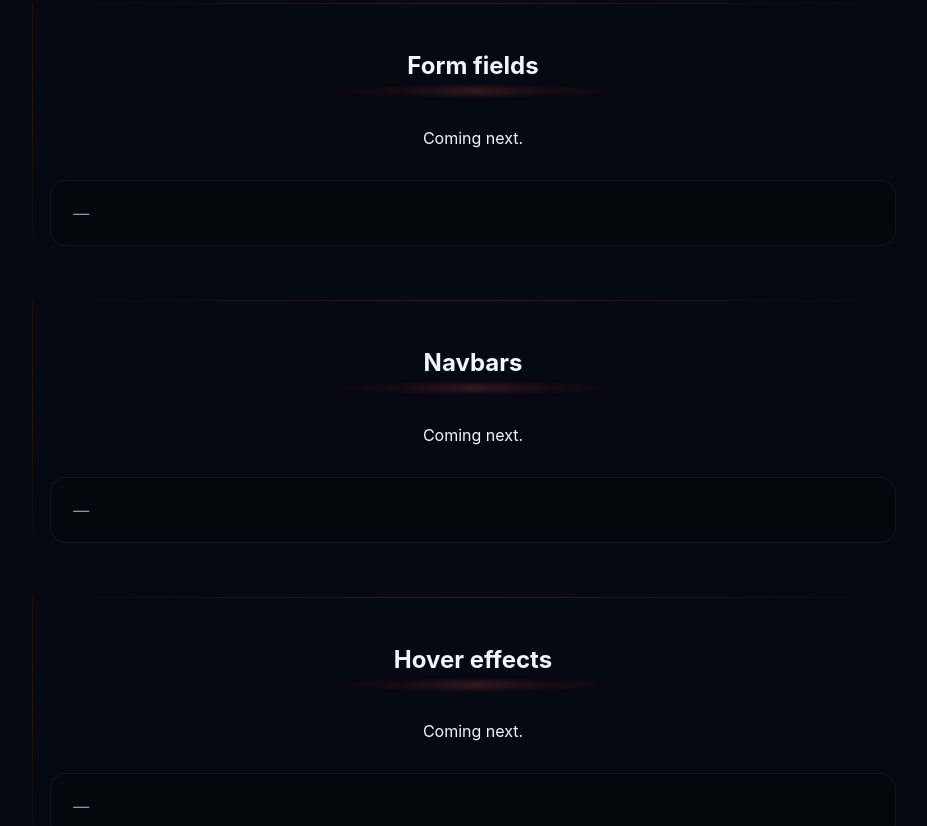
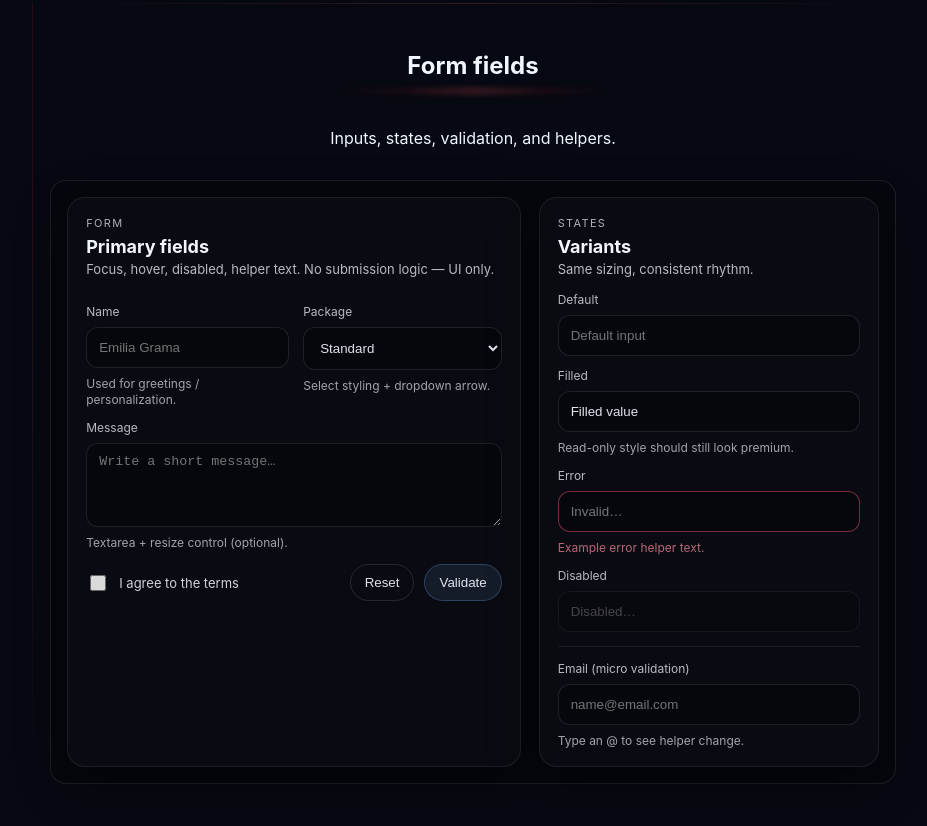
Before and after one commit to emiliagrama/emilia-grama-site, a React (Vite) app: page /components in a window 1280 px wide. Shown: the part 1540-2366 px from the top of the page, without its empty margins (315-1242 px from the left). Built offline with nearby package versions, Linux system fonts and the light colour scheme.

Commit message:
Add Form fields section to component library

```diff
--- /dev/null
+++ b/src/components/Form.jsx
@@ -0,0 +1,182 @@
+// src/components/Form.jsx
+import React, { useState } from "react";
+import "../styles/forms.css";
+
+export default function Form() {
+  const [email, setEmail] = useState("");
+  const [state, setState] = useState({
+    name: "",
+    message: "",
+    plan: "Standard",
+    agree: false,
+    disabled: false,
+    error: "",
+  });
+
+  const showError = (msg) => setState((s) => ({ ...s, error: msg }));
+
+  return (
+    <div className="formLib">
+      <div className="formLibGrid">
+        {/* Left: normal fields */}
+        <div className="formLibPanel">
+          <div className="formLibHeader">
+            <div className="formLibKicker">FORM</div>
+            <h3 className="formLibTitle">Primary fields</h3>
+            <p className="formLibSub">
+              Focus, hover, disabled, helper text. No submission logic — UI only.
+            </p>
+          </div>
+
+          <div className="formLibRow2">
+            <div className="formLibField">
+              <label className="formLibLabel" htmlFor="name">
+                Name
+              </label>
+              <input
+                id="name"
+                className="formLibInput"
+                type="text"
+                placeholder="Emilia Grama"
+                value={state.name}
+                onChange={(e) =>
+                  setState((s) => ({ ...s, name: e.target.value, error: "" }))
+                }
+              />
+              <div className="formLibHelp">Used for greetings / personalization.</div>
+            </div>
+
+            <div className="formLibField">
+              <label className="formLibLabel" htmlFor="plan">
+                Package
+              </label>
+              <select
+                id="plan"
+                className="formLibSelect"
+                value={state.plan}
+                onChange={(e) =>
+                  setState((s) => ({ ...s, plan: e.target.value, error: "" }))
+                }
+              >
+                <option>Standard</option>
+                <option>Premium</option>
+                <option>Enterprise</option>
+              </select>
+              <div className="formLibHelp">Select styling + dropdown arrow.</div>
+            </div>
+          </div>
+
+          <div className="formLibField">
+            <label className="formLibLabel" htmlFor="message">
+              Message
+            </label>
+            <textarea
+              id="message"
+              className="formLibTextarea"
+              placeholder="Write a short message…"
+              value={state.message}
+              onChange={(e) =>
+                setState((s) => ({ ...s, message: e.target.value, error: "" }))
+              }
+              rows={4}
+            />
+            <div className="formLibHelp">Textarea + resize control (optional).</div>
+          </div>
+
+          <div className="formLibRow">
+            <label className="formLibCheck">
+              <input
+                type="checkbox"
+                checked={state.agree}
+                onChange={(e) =>
+                  setState((s) => ({ ...s, agree: e.target.checked, error: "" }))
+                }
+              />
+              <span>I agree to the terms</span>
+            </label>
+
+            <div className="formLibActions">
+              <button
+                type="button"
+                className="formLibBtn formLibBtn--ghost"
+                onClick={() =>
+                  setState((s) => ({
+                    ...s,
+                    name: "",
+                    message: "",
+                    plan: "Standard",
+                    agree: false,
+                    error: "",
+                  }))
+                }
+              >
+                Reset
+              </button>
+
+              <button
+                type="button"
+                className="formLibBtn formLibBtn--primary"
+                onClick={() => {
+                  if (!state.name.trim()) return showError("Name is required.");
+                  if (!state.agree) return showError("Please accept the terms.");
+                  showError("");
+                }}
+              >
+                Validate
+              </button>
+            </div>
+          </div>
+
+          {state.error ? <div className="formLibError">{state.error}</div> : null}
+        </div>
+
+        {/* Right: “states” showcase */}
+        <div className="formLibPanel formLibPanel--states">
+          <div className="formLibHeader">
+            <div className="formLibKicker">STATES</div>
+            <h3 className="formLibTitle">Variants</h3>
+            <p className="formLibSub">Same sizing, consistent rhythm.</p>
+          </div>
+
+          <div className="formLibField">
+            <label className="formLibLabel">Default</label>
+            <input className="formLibInput" placeholder="Default input" />
+          </div>
+
+          <div className="formLibField">
+            <label className="formLibLabel">Filled</label>
+            <input className="formLibInput" value="Filled value" readOnly />
+            <div className="formLibHelp">Read-only style should still look premium.</div>
+          </div>
+
+          <div className="formLibField">
+            <label className="formLibLabel">Error</label>
+            <input className="formLibInput formLibInput--error" placeholder="Invalid…" />
+            <div className="formLibHelp formLibHelp--error">Example error helper text.</div>
+          </div>
+
+          <div className="formLibField">
+            <label className="formLibLabel">Disabled</label>
+            <input className="formLibInput" placeholder="Disabled…" disabled />
+          </div>
+
+          <div className="formLibDivider" />
+
+          <div className="formLibField">
+            <label className="formLibLabel">Email (micro validation)</label>
+            <input
+              className="formLibInput"
+              type="email"
+              placeholder="name@email.com"
+              value={email}
+              onChange={(e) => setEmail(e.target.value)}
+            />
+            <div className="formLibHelp">
+              {email.includes("@") ? "Looks valid." : "Type an @ to see helper change."}
+            </div>
+          </div>
+        </div>
+      </div>
+    </div>
+  );
+}
--- a/src/index.css
+++ b/src/index.css
@@ -4,3 +4,4 @@
 @import "./styles/homepage.css";
 @import "./styles/components,button.css";
 @import "./styles/cards.css";
+@import "./styles/forms.css"
--- a/src/pages/Components.jsx
+++ b/src/pages/Components.jsx
@@ -1,5 +1,7 @@
 import Button from "../components/Button";
 import Card from "../components/Card";
+import Form from "../components/Form";
+
 
 const SECTIONS = [
   { id: "buttons", label: "Buttons" },
@@ -153,7 +155,20 @@ export default function Components() {
               </div>
             </div>
           </div>
-          <div className="libSection" id="forms"><header className="libSection__header"><h2>Form fields<span className="libPulse" aria-hidden="true" /> </h2><p>Coming next.</p></header><div className="libPanel libPanel--placeholder">—</div></div>
+
+          <div className="libSection" id="forms">
+            <header className="libSection__header">
+              <h2>
+                Form fields
+                <span className="libPulse" aria-hidden="true" />
+              </h2>
+              <p>Inputs, states, validation, and helpers.</p>
+            </header>
+
+            <div className="libPanel">
+              <Form />
+            </div>
+          </div>
           <div className="libSection" id="nav"><header className="libSection__header"><h2>Navbars <span className="libPulse" aria-hidden="true" /></h2><p>Coming next.</p></header><div className="libPanel libPanel--placeholder">—</div></div>
           <div className="libSection" id="hover"><header className="libSection__header"><h2>Hover effects <span className="libPulse" aria-hidden="true" /> </h2><p>Coming next.</p></header><div className="libPanel libPanel--placeholder">—</div></div>
           <div className="libSection" id="animations"><header className="libSection__header"><h2>Animations <span className="libPulse" aria-hidden="true" /></h2><p>Coming next.</p></header><div className="libPanel libPanel--placeholder">—</div></div>
--- a/src/styles/cards.css
+++ b/src/styles/cards.css
@@ -4,7 +4,7 @@
 
 .cardsGrid {
   display: grid;
-  gap: 16px;
+  gap: 24px;
   grid-template-columns: repeat(12, 1fr);
 }
 
@@ -275,15 +275,15 @@ button.card__cta{
 }
 
 /* MEDIA CARD */
-.card--media_img .card__content, .card--media .card__content{
-  padding-top: 160px;
-}
-
 .cardMedia {
   position: absolute;
   inset: 0;
   overflow: hidden;
   z-index: 0;
+}
+
+.card--media_img .card__content, .card--media .card__content{
+  padding-top: 160px;
 }
 
 .cardMedia_img {
--- /dev/null
+++ b/src/styles/forms.css
@@ -0,0 +1,101 @@
+.formLib {
+  width: 100%;
+}
+
+.formLibGrid {
+  display: grid;
+  grid-template-columns: 1.2fr 0.9fr;
+  gap: 18px;
+}
+
+@media (max-width: 980px) {
+  .formLibGrid {
+    grid-template-columns: 1fr;
+  }
+}
+
+.formLibPanel {
+  border-radius: 18px;
+  border: 1px solid rgba(255,255,255,.08);
+  background: rgba(255,255,255,.02);
+  padding: 18px;
+  box-shadow: 0 14px 50px rgba(0,0,0,.45);
+}
+
+.formLibHeader { margin-bottom: 14px; }
+.formLibKicker { font-size: 11px; letter-spacing: .12em; opacity: .7; text-transform: uppercase; }
+.formLibTitle { margin: 6px 0 4px; font-size: 18px; }
+.formLibSub { margin: 0; opacity: .75; font-size: 13px; line-height: 1.35; }
+
+.formLibRow { display:flex; justify-content: space-between; align-items:center; gap: 12px; margin-top: 14px; }
+.formLibRow2 { display:grid; grid-template-columns: 1fr 1fr; gap: 14px; }
+@media (max-width: 680px){ .formLibRow2{ grid-template-columns: 1fr; } }
+
+.formLibField { display:flex; flex-direction: column; gap: 8px; margin-top: 12px; }
+.formLibLabel { font-size: 12px; opacity: .75; }
+
+.formLibInput,
+.formLibSelect,
+.formLibTextarea {
+  border-radius: 12px;
+  border: 1px solid rgba(255,255,255,.10);
+  background: rgba(0,0,0,.25);
+  padding: 12px 12px;
+  color: rgba(242,246,255,.92);
+  outline: none;
+}
+
+.formLibTextarea { padding-top: 10px; }
+.formLibInput:focus,
+.formLibSelect:focus,
+.formLibTextarea:focus {
+  border-color: rgba(120,180,255,.35);
+  box-shadow: 0 0 0 4px rgba(120,180,255,.10);
+}
+
+.formLibInput:disabled {
+  opacity: .55;
+  cursor: not-allowed;
+}
+
+.formLibHelp { font-size: 12px; opacity: .65; line-height: 1.3; }
+.formLibInput--error { border-color: rgba(255,90,120,.45); }
+.formLibHelp--error { opacity: .75; color: rgba(255,140,160,.95); }
+
+.formLibCheck { display:flex; align-items:center; gap: 10px; font-size: 13px; opacity: .85; }
+.formLibCheck input { width: 16px; height: 16px; }
+
+.formLibActions { display:flex; gap: 10px; }
+
+.formLibBtn {
+  border-radius: 999px;
+  border: 1px solid rgba(255,255,255,.12);
+  background: rgba(255,255,255,.04);
+  color: rgba(242,246,255,.92);
+  padding: 10px 14px;
+  cursor: pointer;
+}
+
+.formLibBtn--primary {
+  border-color: rgba(120,180,255,.25);
+  background: rgba(120,180,255,.10);
+}
+
+.formLibBtn--ghost {
+  background: transparent;
+}
+
+.formLibError {
+  margin-top: 12px;
+  border-radius: 12px;
+  border: 1px solid rgba(255,90,120,.25);
+  background: rgba(255,90,120,.08);
+  padding: 10px 12px;
+  font-size: 13px;
+}
+
+.formLibDivider {
+  height: 1px;
+  margin: 14px 0;
+  background: rgba(255,255,255,.08);
+}
```
Also changed, not shown: src/components/Card.jsx (indentation only).
